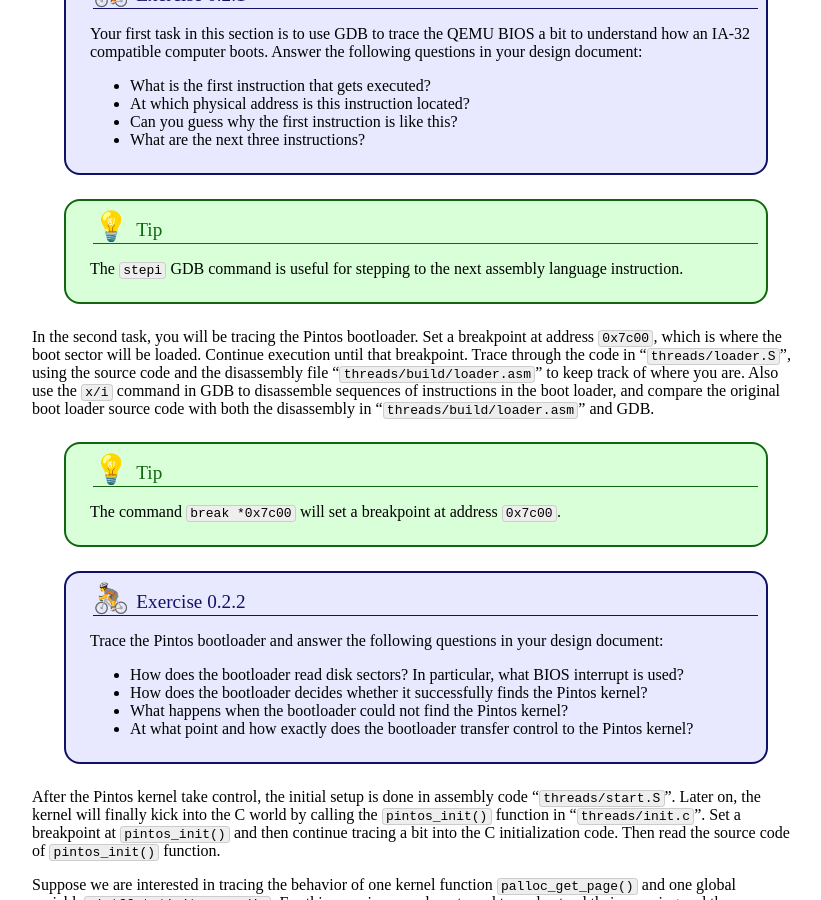
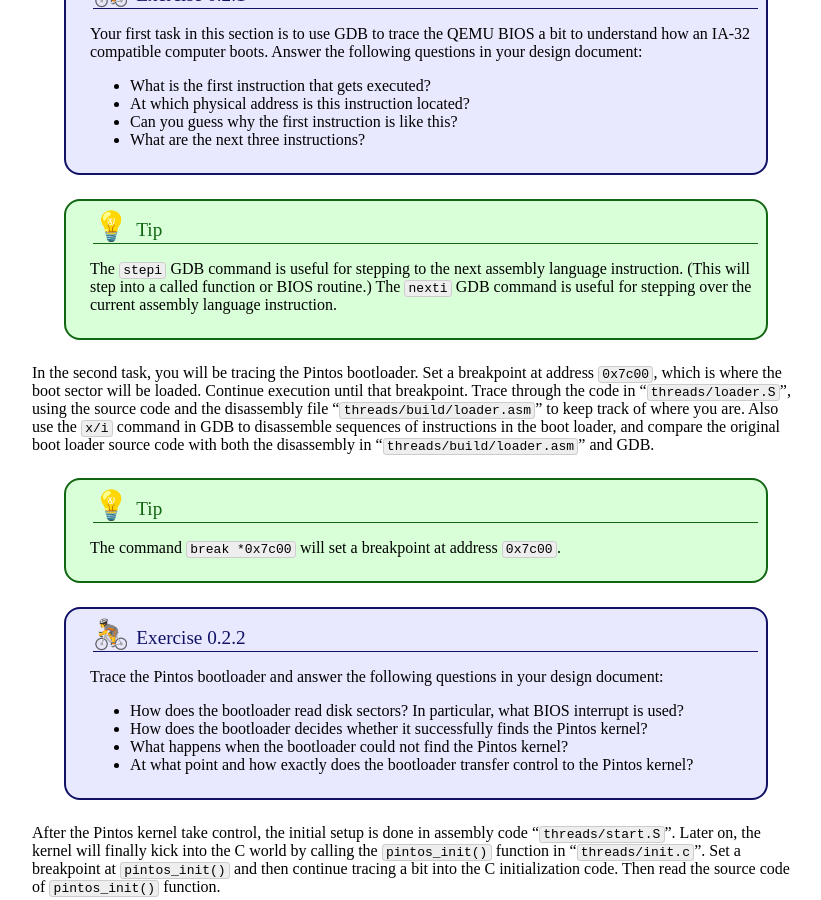
Before and after one commit to jhuopsys/spring2024, a Jekyll site: the page built from assign/assign00.md, in a window 1280 px wide and 900 px high, scrolled down 3989 px. Shown: the whole window, without its empty margins (224-1045 px from the left). Built offline with Jekyll 4.4.1, drawn with Linux system fonts in a browser that asks for light colours.

Commit message:
mention nexti GDB command

```diff
--- a/assign/assign00.md
+++ b/assign/assign00.md
@@ -306,7 +306,9 @@
   <div class='title'>Tip</div>
   <div class='content' markdown='1'>
 The `stepi` GDB command is useful for stepping to the next assembly
-language instruction.
+language instruction. (This will step into a called function or
+BIOS routine.) The `nexti` GDB command is useful for stepping over
+the current assembly language instruction.
   </div>
 </div>
 
```
